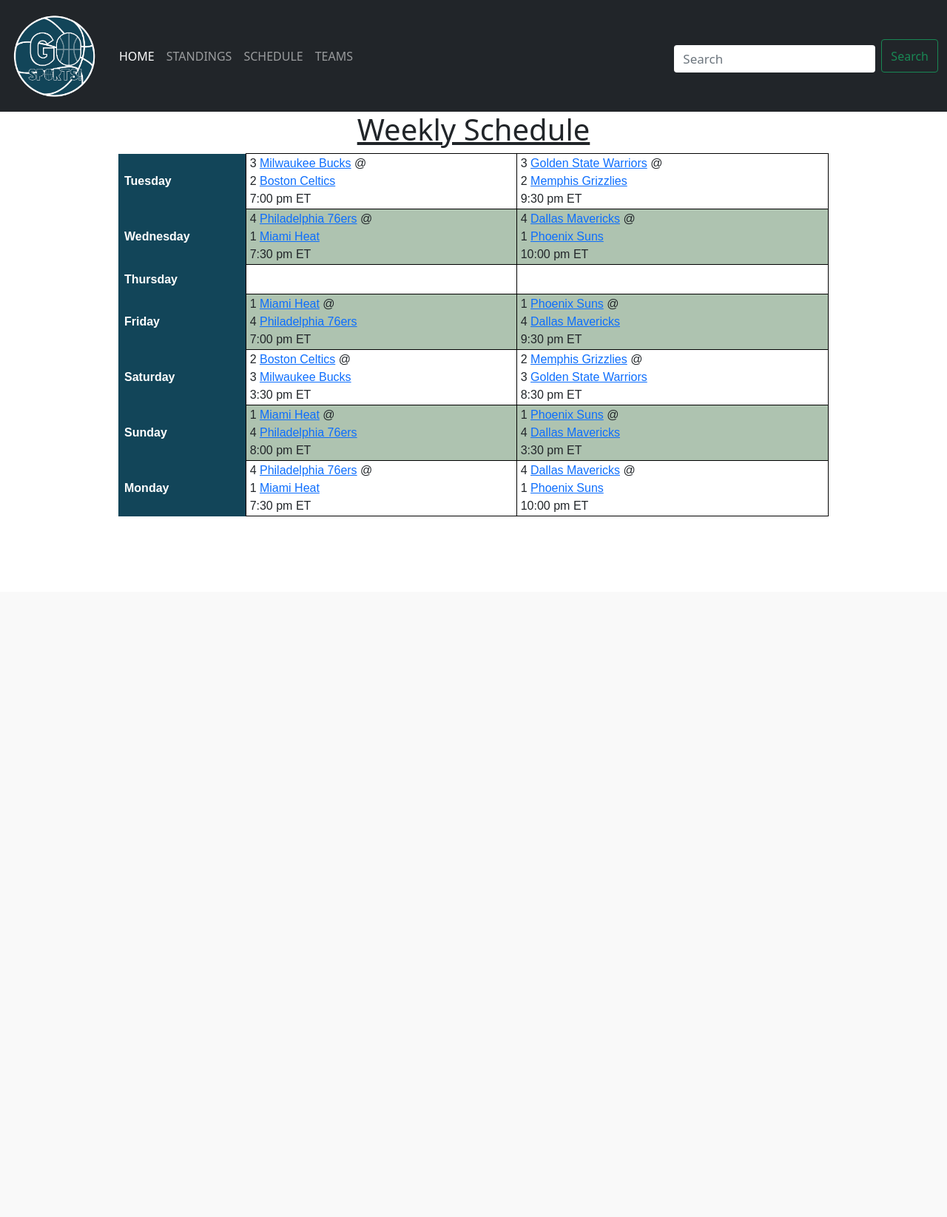
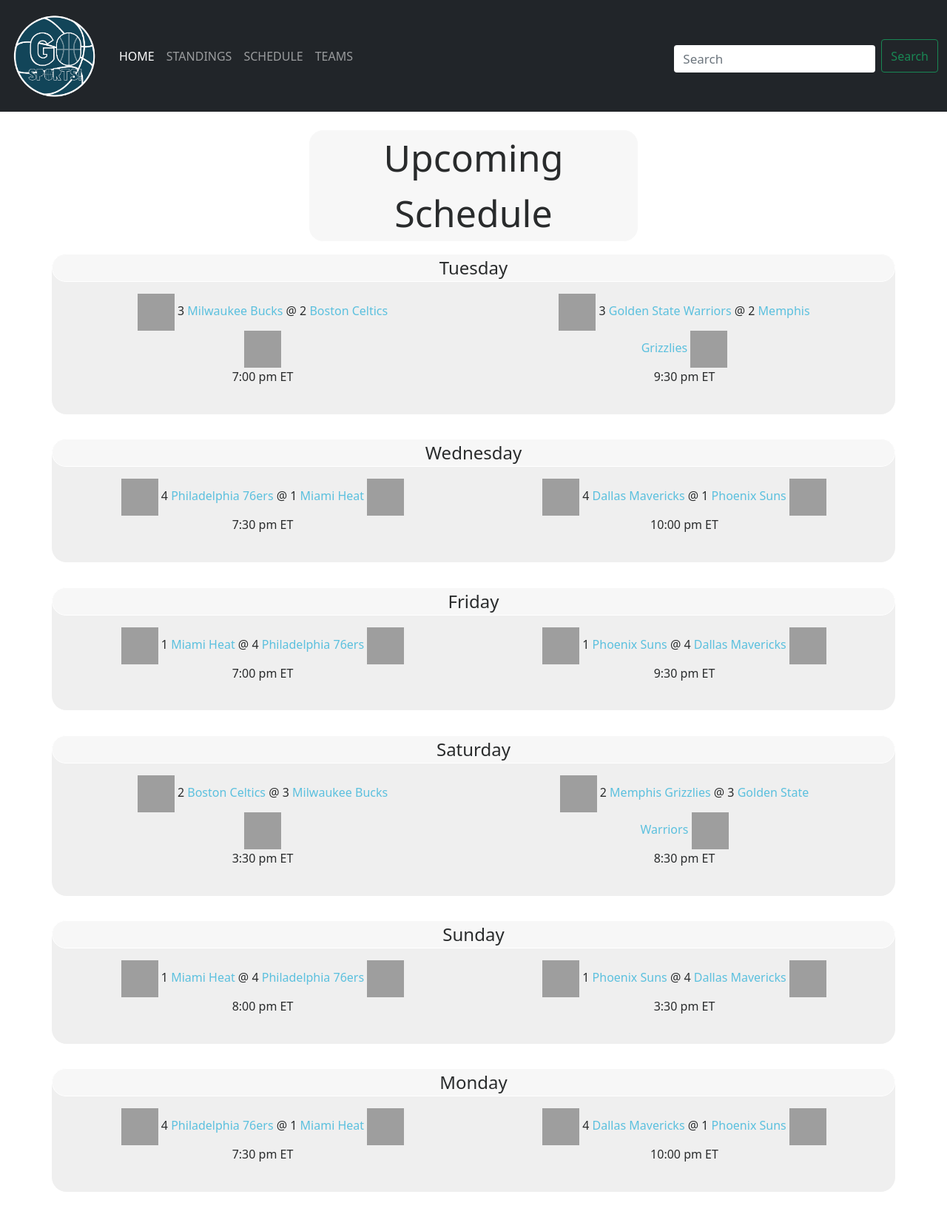
Before and after one commit to sjdefran1/GoSports, a Django app: page /schedule/ in a window 1280 px wide. Shown: the whole page at 74% size. Before the commit the page ends 698 px from the top, so only its background shows below. Run offline with Django 4.2, Linux system fonts and the light colour scheme; data comes from the database, SQL or seed files in the repository; grey boxes are pictures that could not be loaded.

Commit message:
changed schedule page and home page to new designs

```diff
--- a/Site/GoSports/static/styling.css
+++ b/Site/GoSports/static/styling.css
@@ -10,6 +10,9 @@
   font-family: 'Playfair Display';
   font-style: normal;
   font-weight: 400;
+}
+body {
+  background-color: #f7f7f7;
 }
 
 .Header h1 {
--- a/Site/templates/schedule.html
+++ b/Site/templates/schedule.html
@@ -2,32 +2,101 @@
 {% block page_title %} Schedule {% endblock %}
 {% load static %}
 {% block content %}
+<style>
+  a {
+    text-decoration: none;
+    color: #5bc0de;
+  }
+  a:hover {
+    text-decoration: underline;
+  }
 
-<h1 style="text-align: center;"><u>Weekly Schedule</u></h1>
+  h1 {
+    border: 1px solid #f7f7f7;
+    border-radius: 7%;
+    background-color: #292b2c;
+    color: whitesmoke;
+    margin-right: 40%;
+    margin-left: 40%;
 
-<table class="scheduleTable">
+    text-align: center;
+    font-family: Monaco;
+  }
+
+  .row {
+    background-color: #efefef;
+    border-radius: 1.25rem;
+    margin-bottom: 3%;
+  }
+
+  p {
+    text-align: center;
+  }
+
+  .col {
+    border-radius: 1.25rem;
+    color: #292b2c;
+
+    margin-left: 7%;
+    margin-right: 7%;
+    margin-bottom: 2%;
+
+  }
+
+  #day-header {
+    border: 1px solid white;
+    color:  #292b2c;
+    background-color: #f7f7f7;
+    border-radius: 1.25rem;
+    font-size: 24px;
+  }
+
+  #upcoming {
+    border: 1px solid white;
+    border-radius: 1.25rem;
+
+    background-color: #f7f7f7;
+    color: #292b2c;
+    font-size: 50px;
+    margin-right: 30%;
+    margin-left: 30%;
+  }
+
+</style>
+<br>
+<div class="container">
+  <p id="upcoming" class="font-weight-light" style="text-align: center;">Upcoming Schedule</p>
+
     {% for day , games in games_by_day.items %}
 
-  <tr>
         <!-- Header -->
-    <th> {{day}} </th>
-
+        {% if games|length != 0 %}
+          <div class="row">
+            <p class="font-weight-light" id="day-header"> {{day}} </p>
             <!-- All Games on that Day -->
             {% for game in games %}
-        <td>{{game.away_seed}} <a href="{% url 'team' game.away_team %}">{{game.away_team}}</a> @ <br>{{game.home_seed}} <a href="{% url 'team' game.home_team %}">{{game.home_team}}</a><br>{{game.status}}</td>
+              <div class="col rounded" >
+                <p style="text-align: center" >
+                  <img src="https://cdn.nba.com/logos/nba/{{game.away_team_id}}/primary/L/logo.svg" height=50px width=50px alt="{{game.home_team}}"></img>
+                  {{game.away_seed}} <a href="{% url 'team' game.away_team %}">{{game.away_team}}</a> @ {{game.home_seed}} <a href="{% url 'team' game.home_team %}">{{game.home_team}}</a>
+                  <img src="https://cdn.nba.com/logos/nba/{{game.home_team_id}}/primary/L/logo.svg" height=50px width=50px alt="{{game.home_team}}"></img>
+                  <br>{{game.status}}
+
+                </p>
+              </div>
             {% endfor %}
 
             <!-- Add Extra Spacing to Empty Columns -->
             {% for ch in num_cols %}
               {% if forloop.counter0 >= games|length %}
-        <td> </td>
+                <p> </p>
               {% endif %}
+
             {% endfor %}
-
-  </tr>
+          </div>
+        {% endif %}
 
     {% endfor %}
 
-</table>
-
+</div>
 {% endblock %}
--- a/Site/templates/standings.html
+++ b/Site/templates/standings.html
@@ -12,11 +12,12 @@
       .row {
         margin-left:-5px;
         margin-right:-5px;
-        background-color: lightgray;
+        background-color: #f7f7f7;
         border: white;
         border-top-left-radius: 2%;
         border-top-right-radius: 2%;
     }
+
 
       .column {
         float: left;
@@ -46,7 +47,7 @@
         </div>
 
     </div>
-    <div class="row" style="background-color: whitesmoke; border: 1px solid darkgray; border-radius:0%;margin-left:3%; margin-right:3%;">
+    <div class="row" style="border-radius:2%;margin-left:3%; margin-right:3%;">
        <br>
         <div class="column">
             <table class="standingsTable"  id="east_table">
```
Also changed, not shown: Site/templates/home.html (+7 -3 lines), Site/templates/teams.html (+19 -4 lines). Lines whose indentation alone changed are shown as unchanged.
